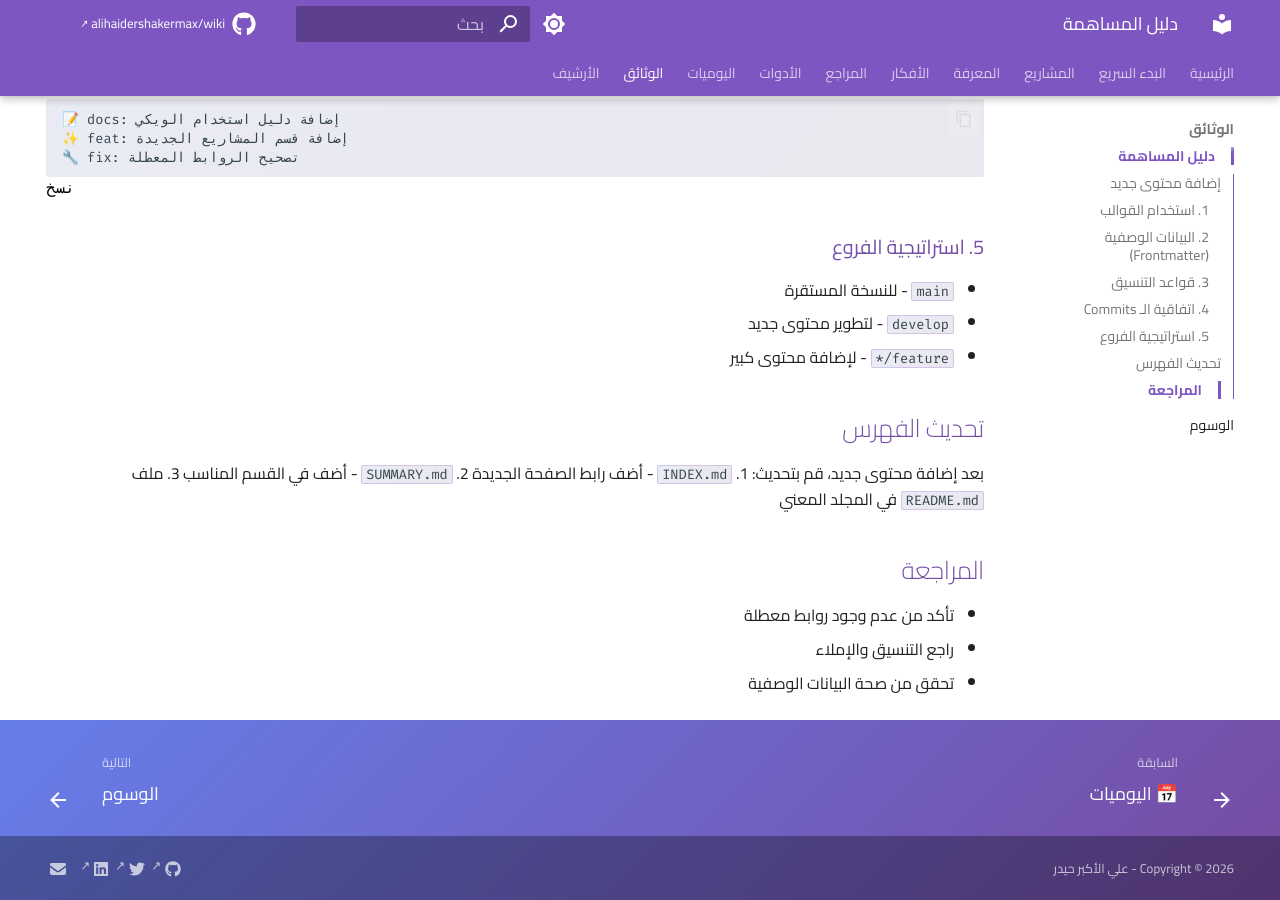
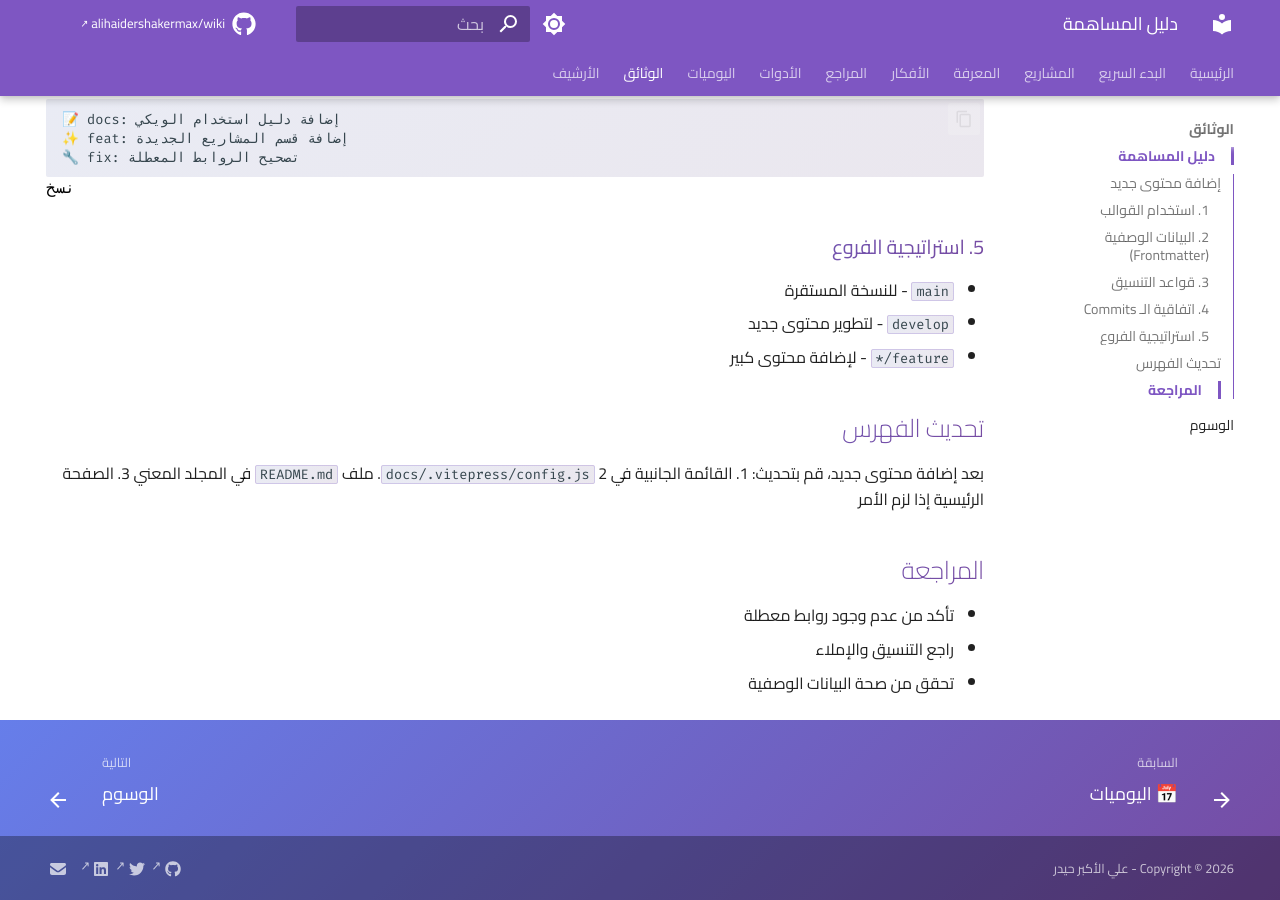
Before and after one commit to alihaidershakermax/wiki, an MkDocs documentation site: the page built from docs/CONTRIBUTING.md, in a window 1280 px wide and 900 px high, scrolled down 1258 px. Built offline with MkDocs 1.6.1 and Material for MkDocs 9.7.7, drawn with Linux system fonts in a browser that asks for light colours; comment, search, counter and statistics services are not loaded.

Commit message:
🔧 fix: إزالة جميع الروابط الميتة لـ SUMMARY و INDEX

```diff
--- a/docs/CONTRIBUTING.md
+++ b/docs/CONTRIBUTING.md
@@ -61,9 +61,9 @@ status: مسودة
 ## تحديث الفهرس
 
 بعد إضافة محتوى جديد، قم بتحديث:
-1. `INDEX.md` - أضف رابط الصفحة الجديدة
-2. `SUMMARY.md` - أضف في القسم المناسب
-3. ملف `README.md` في المجلد المعني
+1. القائمة الجانبية في `docs/.vitepress/config.js`
+2. ملف `README.md` في المجلد المعني
+3. الصفحة الرئيسية إذا لزم الأمر
 
 ## المراجعة
 
```
Also changed, not shown: CONTRIBUTING.md (+3 -3 lines), docs/README.md (+4 -4 lines).
